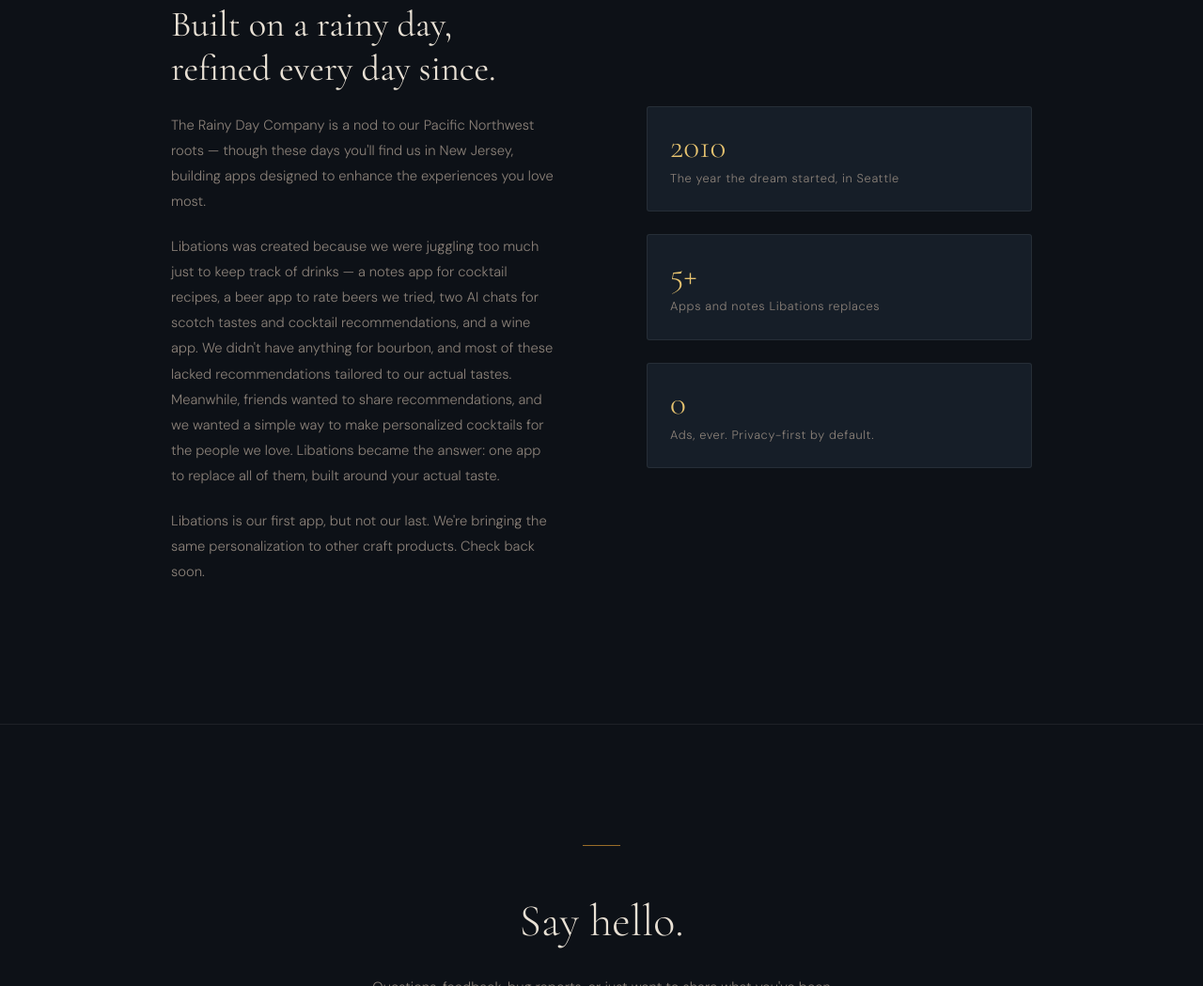
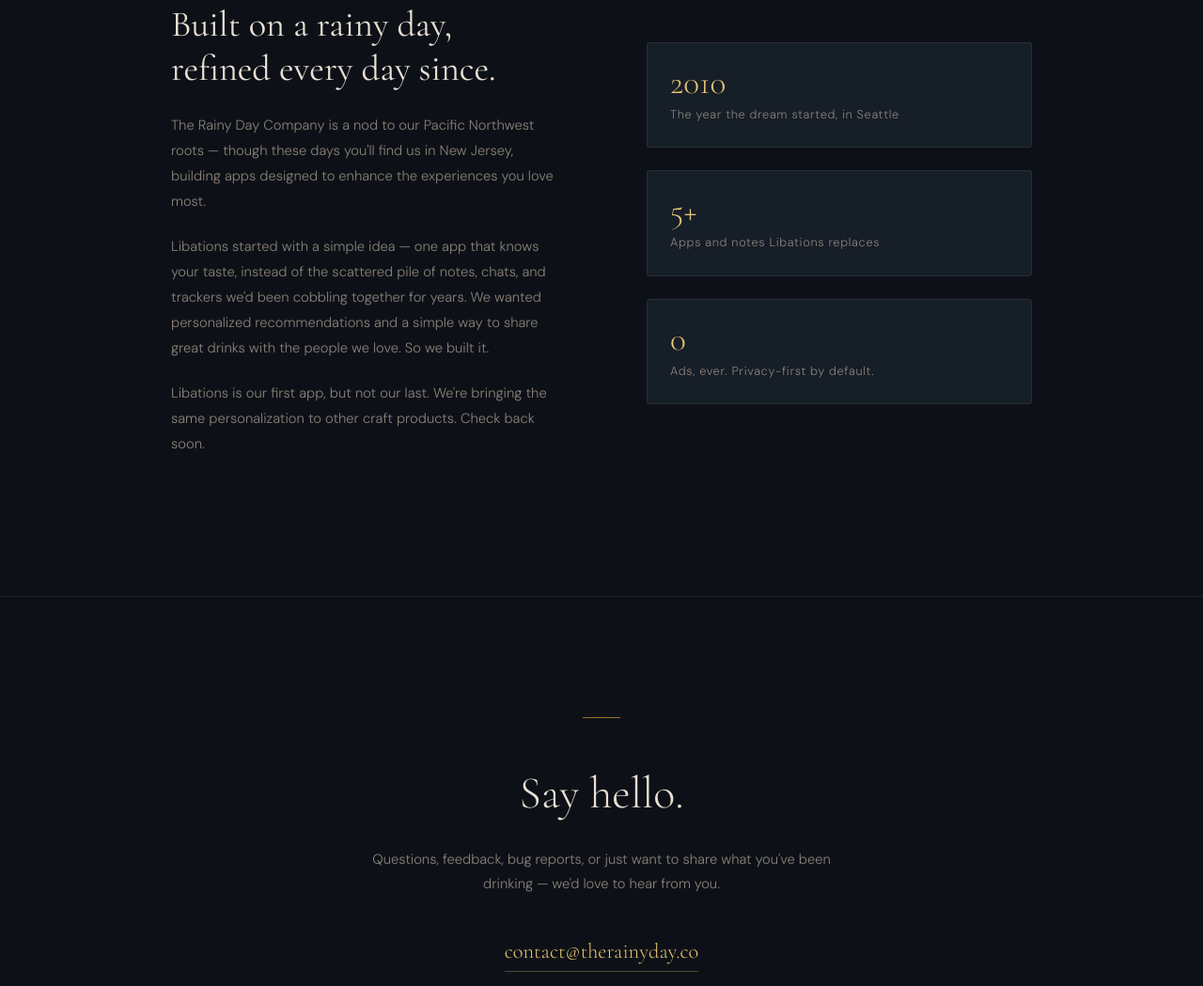
Before and after one commit to seahawksknicks/therainyday-website, a plain HTML site: page index.html in a window 1280 px wide. Shown: the part 2196-3245 px from the top of the page at 94% size. Drawn offline with nearby package versions, Linux system fonts and the light colour scheme.

Commit message:
Final website copy updates

```diff
--- a/index.html
+++ b/index.html
@@ -615,7 +615,7 @@
           <p class="overline">About Us</p>
           <h2 class="about-title">Built on a rainy day,<br/>refined every day since.</h2>
           <p class="about-text">The Rainy Day Company is a nod to our Pacific Northwest roots — though these days you'll find us in New Jersey, building apps designed to enhance the experiences you love most.</p>
-          <p class="about-text">Libations was created because we were juggling too much just to keep track of drinks — a notes app for cocktail recipes, a beer app to rate beers we tried, two AI chats for scotch tastes and cocktail recommendations, and a wine app. We didn't have anything for bourbon, and most of these lacked recommendations tailored to our actual tastes. Meanwhile, friends wanted to share recommendations, and we wanted a simple way to make personalized cocktails for the people we love. Libations became the answer: one app to replace all of them, built around your actual taste.</p>
+          <p class="about-text">Libations started with a simple idea — one app that knows your taste, instead of the scattered pile of notes, chats, and trackers we'd been cobbling together for years. We wanted personalized recommendations and a simple way to share great drinks with the people we love. So we built it.</p>
           <p class="about-text">Libations is our first app, but not our last. We're bringing the same personalization to other craft products. Check back soon.</p>
         </div>
         <div class="about-right reveal">
```
